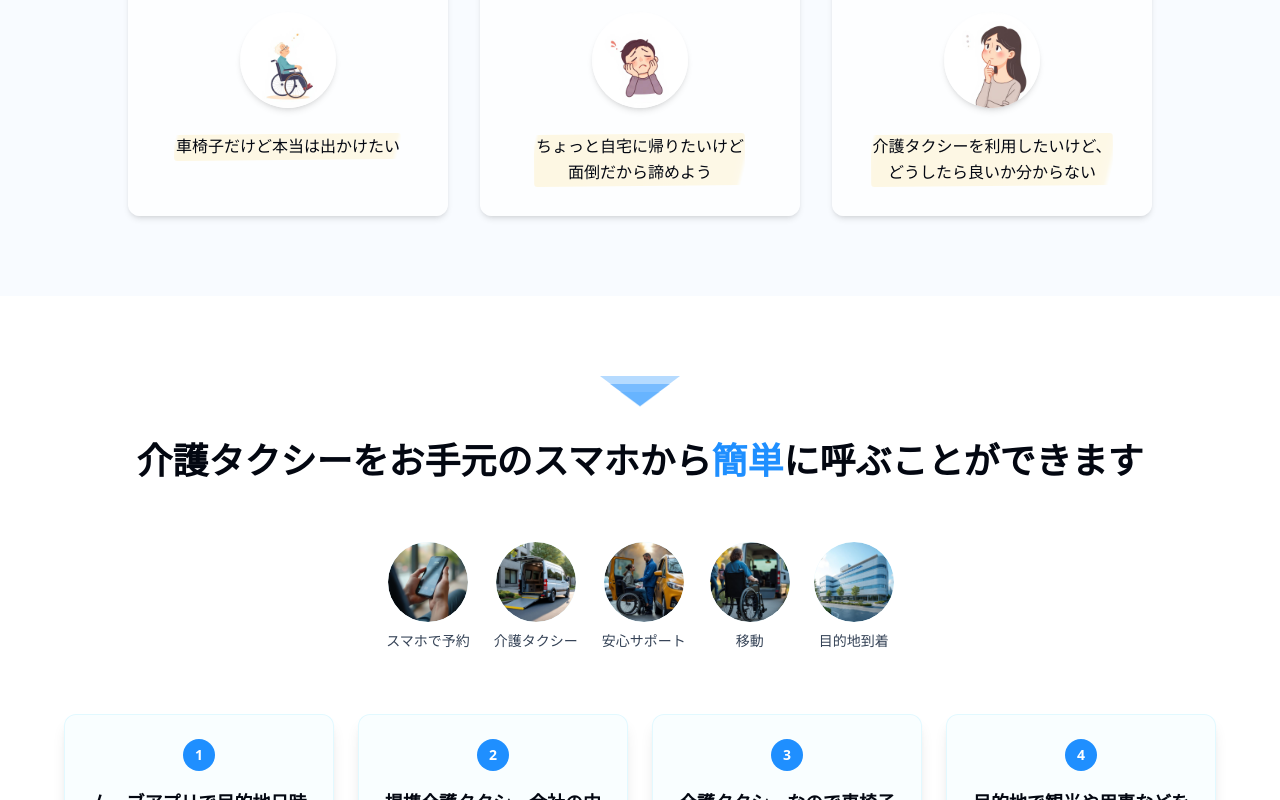
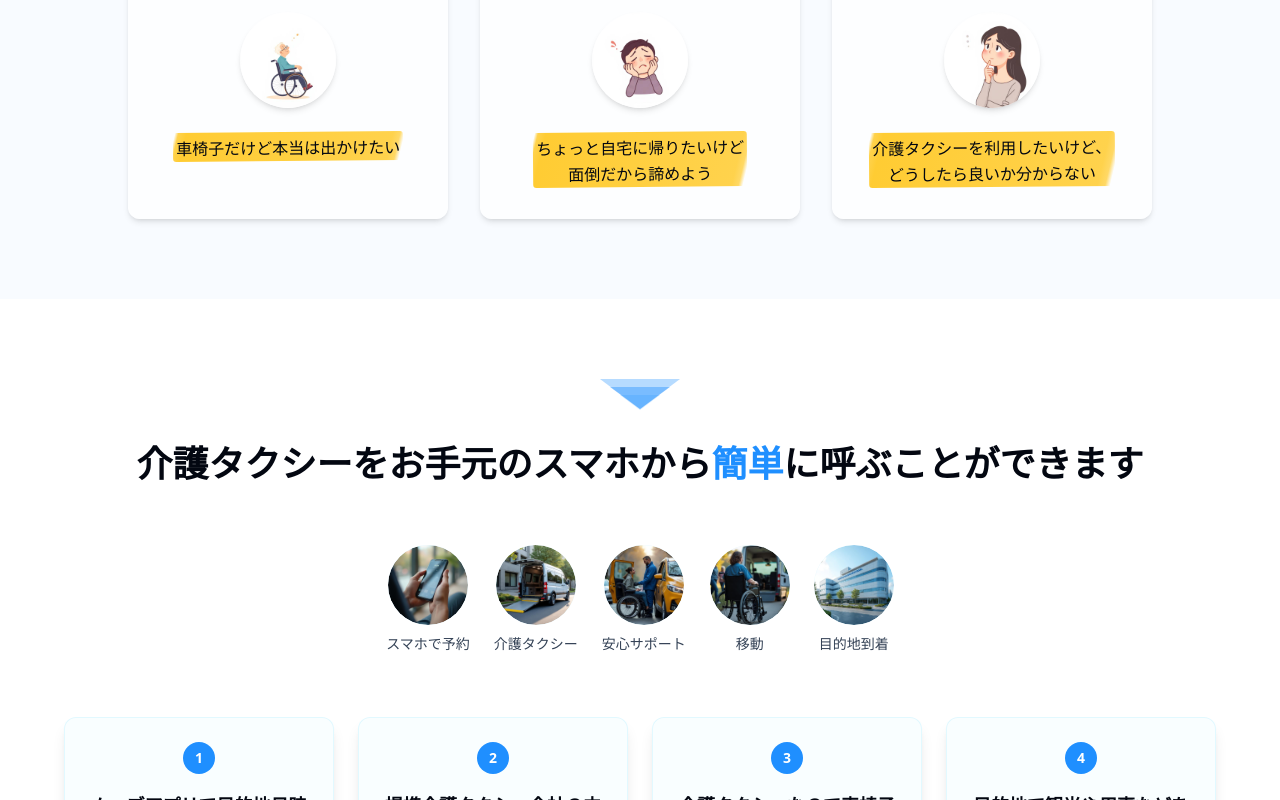
Before and after one commit to SayakaYamaguchi1217/textify-image-page, a React (Vite) app: page / in a window 1280 px wide. Shown: the part 900-1700 px from the top of the page. Built offline with nearby package versions, Linux system fonts and the light colour scheme.

Commit message:
Apply marker highlight to testimonials
Re-apply marker highlight styles to the customer testimonials section. The styles are intended to highlight:
- Yellow: Problems/challenges
- Blue: Move app features/convenience
- Green: Effects/satisfaction

```diff
--- a/src/index.css
+++ b/src/index.css
@@ -108,54 +108,30 @@ All colors MUST be HSL.
 /* Marker Highlight Styles */
 @layer components {
   .marker-highlight-yellow {
-    @apply relative inline-block;
-  }
-
-  .marker-highlight-yellow::before {
-    content: '';
-    position: absolute;
-    top: 0.1em;
-    left: -0.1em;
-    right: -0.1em;
-    bottom: -0.1em;
+    @apply relative inline;
     background: linear-gradient(104deg, transparent 0.9%, hsl(45 100% 65%) 2.4%, hsl(45 100% 60%) 5.8%, hsl(45 100% 65%) 93%, hsl(45 100% 70%) 96%, transparent 98%);
     border-radius: 0.2em;
-    z-index: -1;
+    padding: 0.1em 0.2em;
     transform: rotate(-0.5deg);
+    display: inline-block;
   }
 
   .marker-highlight-blue {
-    @apply relative inline-block;
-  }
-
-  .marker-highlight-blue::before {
-    content: '';
-    position: absolute;
-    top: 0.1em;
-    left: -0.1em;
-    right: -0.1em;
-    bottom: -0.1em;
+    @apply relative inline;
     background: linear-gradient(104deg, transparent 0.9%, hsl(210 100% 85%) 2.4%, hsl(210 100% 80%) 5.8%, hsl(210 100% 85%) 93%, hsl(210 100% 90%) 96%, transparent 98%);
     border-radius: 0.2em;
-    z-index: -1;
+    padding: 0.1em 0.2em;
     transform: rotate(-0.3deg);
+    display: inline-block;
   }
 
   .marker-highlight-green {
-    @apply relative inline-block;
-  }
-
-  .marker-highlight-green::before {
-    content: '';
-    position: absolute;
-    top: 0.1em;
-    left: -0.1em;
-    right: -0.1em;
-    bottom: -0.1em;
+    @apply relative inline;
     background: linear-gradient(104deg, transparent 0.9%, hsl(142 76% 73%) 2.4%, hsl(142 76% 68%) 5.8%, hsl(142 76% 73%) 93%, hsl(142 76% 78%) 96%, transparent 98%);
     border-radius: 0.2em;
-    z-index: -1;
+    padding: 0.1em 0.2em;
     transform: rotate(0.4deg);
+    display: inline-block;
   }
 }
 
```
